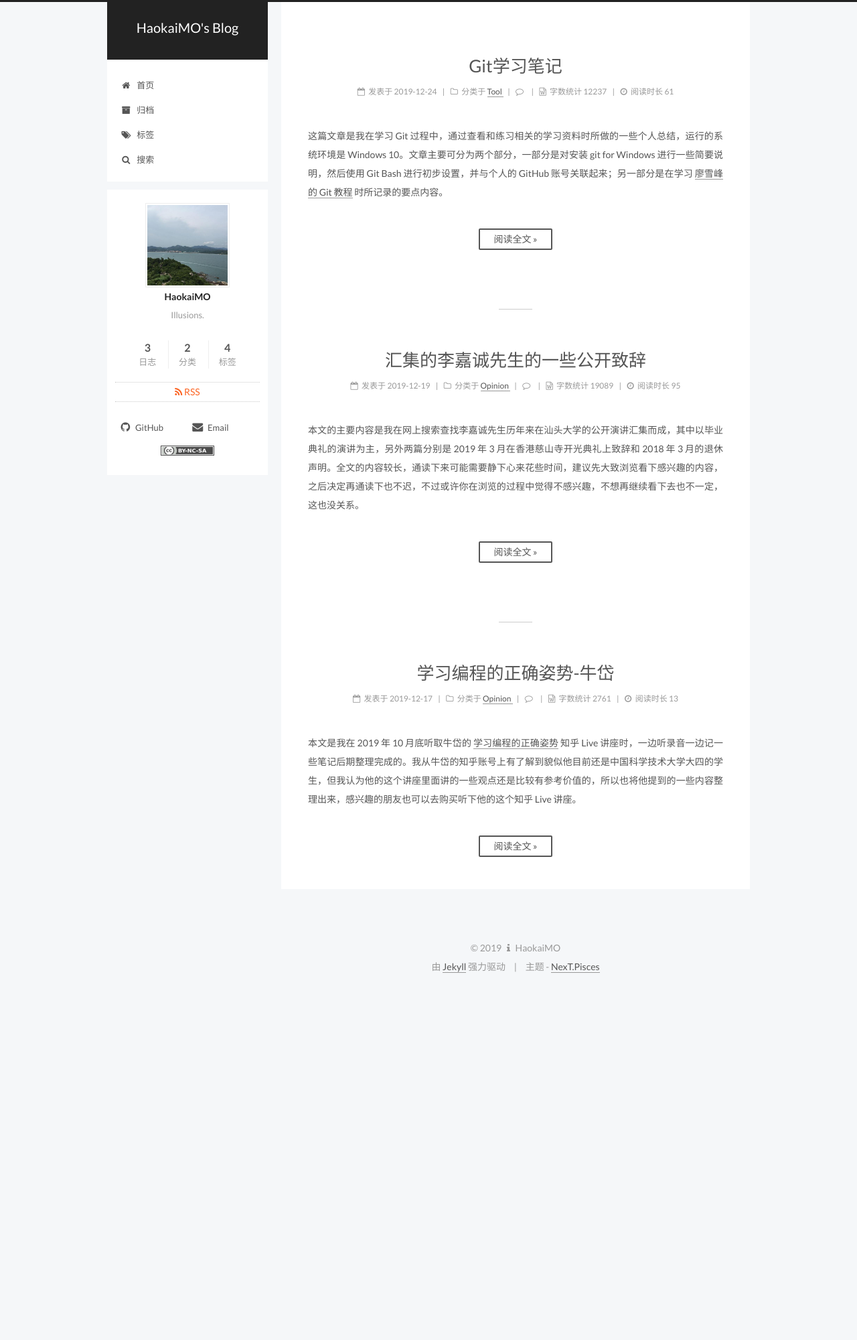
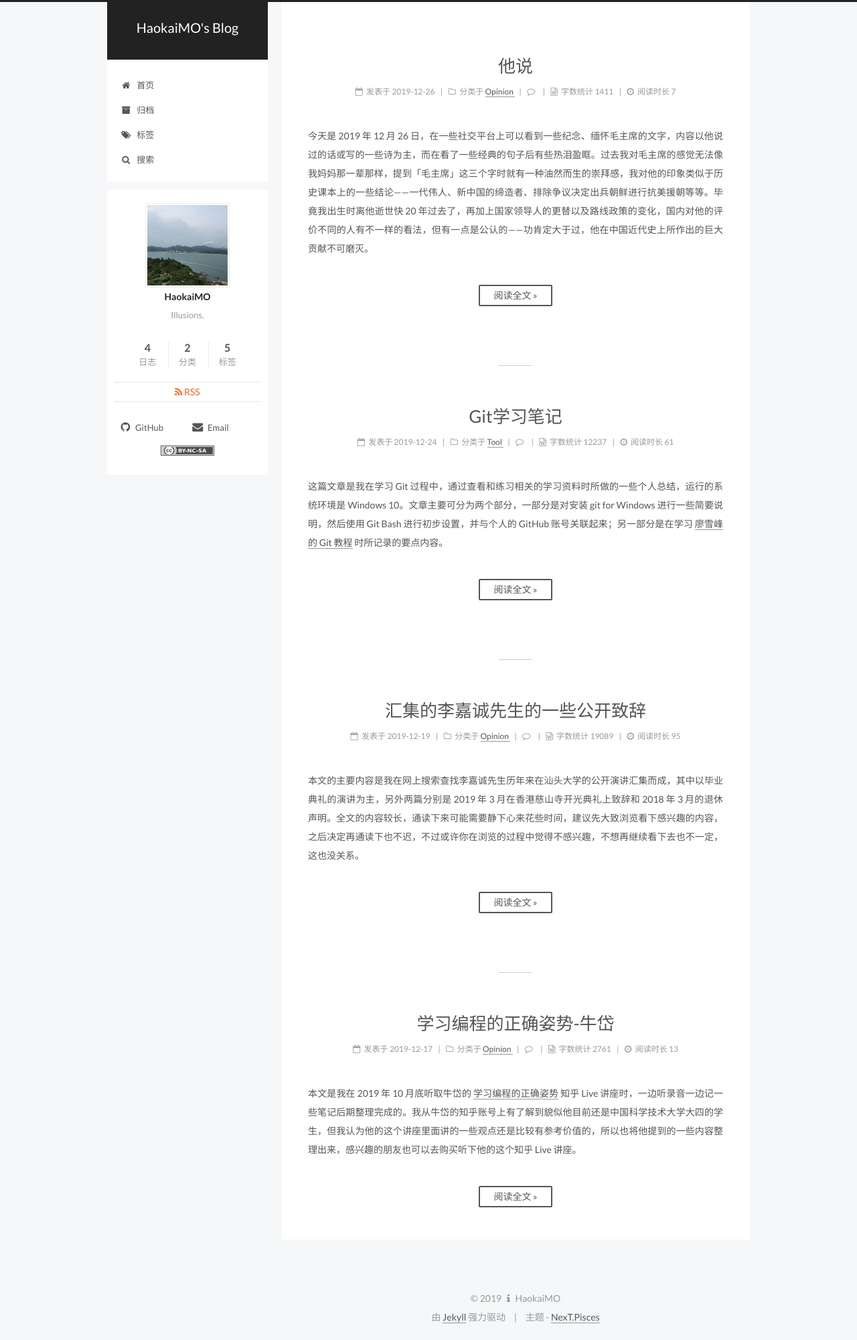
Before and after one commit to HaokaiMO/HaokaiMO.github.io, a Jekyll site: the page built from index.html, in a window 1280 px wide. Shown: the whole page at 67% size. Built offline with Jekyll 4.4.1, drawn with Linux system fonts in a browser that asks for light colours; the list of posts is cut into pages by our own code; comment, search, counter and statistics services are not loaded; before the commit the page ends 1477 px from its top, so only the background shows below that.

Commit message:
add an article and edit the CSS of 404.html

```diff
--- a/404.html
+++ b/404.html
@@ -10,12 +10,12 @@
 
 	<div class="error-message-container">
 
-		<a href="/" class="logo"></a>
+		<!-- <a href="/" class="logo"></a> -->
 
 		<div class="error-message">
 			<p class="title">404</p>
 			<p class="message">地址有误，请再确认下URL地址。</p>
-			<p class="small">可以回到<a href="/">博客首页</a>使用「search」查找博客内容，或者把这个情况通过 Issues <a href="https://github.com/HaokaiMO/HaokaiMO.github.io/issues" title="create an issue on this repository">反馈给我</a>。
+			<p class="small">可以回到<a href="/"> 博客首页 </a>使用「search」查找博客内容，或者把这个情况通过 Issues <a href="https://github.com/HaokaiMO/HaokaiMO.github.io/issues" title="create an issue on this repository">反馈给我</a>。
 			</p>
 		</div>
 
--- /dev/null
+++ b/_posts/2019-12-26-ChairmanMaoSaid.md
@@ -0,0 +1,90 @@
+---
+title: '他说'
+category: Opinion
+tags:
+  - 'Chairman Mao'
+---
+
+今天是 2019 年 12 月 26 日，在一些社交平台上可以看到一些纪念、缅怀毛主席的文字，内容以他说过的话或写的一些诗为主，而在看了一些经典的句子后有些热泪盈眶。过去我对毛主席的感觉无法像我妈妈那一辈那样，提到「毛主席」这三个字时就有一种油然而生的崇拜感，我对他的印象类似于历史课本上的一些结论——一代伟人、新中国的缔造者、排除争议决定出兵朝鲜进行抗美援朝等等。毕竟我出生时离他逝世快 20 年过去了，再加上国家领导人的更替以及路线政策的变化，国内对他的评价不同的人有不一样的看法，但有一点是公认的——功肯定大于过，他在中国近代史上所作出的巨大贡献不可磨灭。
+
+<!-- more -->
+
+后来可能是我在湖南大学念了三年书的缘故，他在我心中的形象有了潜移默化的变化——变得高大起来。在每次经过东方红广场时都能看到他大型的雕像屹立在广场中间，广场一侧的校办公楼上牌匾的「湖南大学」四个大字也出自他之手，此外每年的清明节或 12 月 26 号当天都能在东方红广场上看到有向他的雕像献花篮的现象。
+
+去年 12 月底时，我当时处在自己的硕士学位论文攻坚的阶段，正寻找着如何在看的一些论文基础上去改进算法，以及如何使用开源的 [MOA](https://moa.cms.waikato.ac.nz/) 框架来重现一些已发表的论文的实验结果。但我记得很清楚，在 12 月 26 号这天中午回到宿舍休息下时，我在手机上有看到关于缅怀和纪念毛主席的一些内容，其中以一个 「他说」的文字开头的短视频给我的印象最深、感触最大。视频中是建国后毛主席工作日常的一些画面，中间穿插着他过去讲的一些语录。
+
+## 他说
+
+> 他说，文明其精神，野蛮其体魄。
+>
+> 他说，自信人生二百年，会当击水三千里。
+>
+> 他说，战略上要藐视敌人，战术上要重视敌人。
+>
+> 他说，世界是你们的，也是我们的，但归根结底是你们的。
+>
+> 他说，你们青年人朝气蓬勃，正在兴旺时期，好像早晨八九点钟的太阳。希望寄托在你们身上。
+>
+> 他说，贪污和浪费是极大的犯罪。
+>
+> 他说，没有调查就没有发言权。
+>
+> 他说，教育者必须先受教育。
+>
+> 他说，军民团结如一人，试看天下谁能敌。
+>
+> 他说，历史是人民创造的。
+>
+> 他说，定决心，不怕牺牲，排除万难，去争取胜利。
+>
+> 他说，雄关漫道真如铁，而今迈步重头越。
+>
+> 他说，当正确的政策方针制定后，干部是关键。
+>
+> 他说，不管风吹浪打，胜似闲庭信步。
+>
+> 他说，好好学习，天天向上。
+>
+> 他说，榜样的力量是无穷的。
+>
+> 他说，全心全意为人民服务。
+>
+> 他说，把别人的经验变成自己的，他的本事就大了。
+>
+> 他说，多少事，从来急，天地转，光阴迫，一万年太久，只争朝夕。
+>
+> 他说，人民万岁。
+
+在这些语录中，其中以「定决心，不怕牺牲，排除万难，去争取胜利。」、「不管风吹浪打，胜似闲庭信步。」、「榜样的力量是无穷的。」、「多少事，从来急，天地转，光阴迫，一万年太久，只争朝夕。」这四句话对当时心境的我触动最大，让正在克服论文上的一些困难的我很受鼓舞。后来我把「他说」的那个视频在播放过程中每出现一个语句时就暂停一下，然后在电脑上把相应的语句给记录下来，上面那些语句就是在那个视频中提到的。
+
+那天中午我也有看到毛主席过去写的一些诗词，其中除了像「待到山花烂漫时，她在丛中笑。」这些句子外，《水调歌头 · 重上井冈山》这首诗给我的印象较深，一来它不像《沁园春 · 长沙》等一些诗词曾在语文课本上出现过；二来诗中所描写的内容也非常鼓励人。当时在读了这首诗后，我也把相应的内容记录了下来。
+
+&nbsp;
+
+## 《水调歌头 · 重上井冈山》
+
+久有凌云志，重上井冈山。
+
+千里来寻故地，旧貌变新颜。
+
+到处莺歌燕舞，更有潺潺流水，高路入云端。
+
+过了黄洋界，险处不须看。
+
+风雷动，旌旗奋，是人寰。
+
+三十八年过去，弹指一挥间。
+
+可上九天揽月，可下五洋捉鳖，谈笑凯歌还。
+
+世上无难事，只要肯登攀。
+
+&nbsp;
+
+今天，在重温去年 12 月 26 号这天读了一些关于缅怀毛主席的内容后自己的心路历程时，也有着不一样的体会。
+
+&nbsp;
+
+&nbsp;
+
+> **版权声明：本文采用 [CC BY-NC-SA 4.0](https://creativecommons.org/licenses/by-nc-sa/4.0/deed.zh) 许可协议，若转载请注明出处**。
```
Also changed, not shown: assets/css/404.css (+1 -1 lines).
